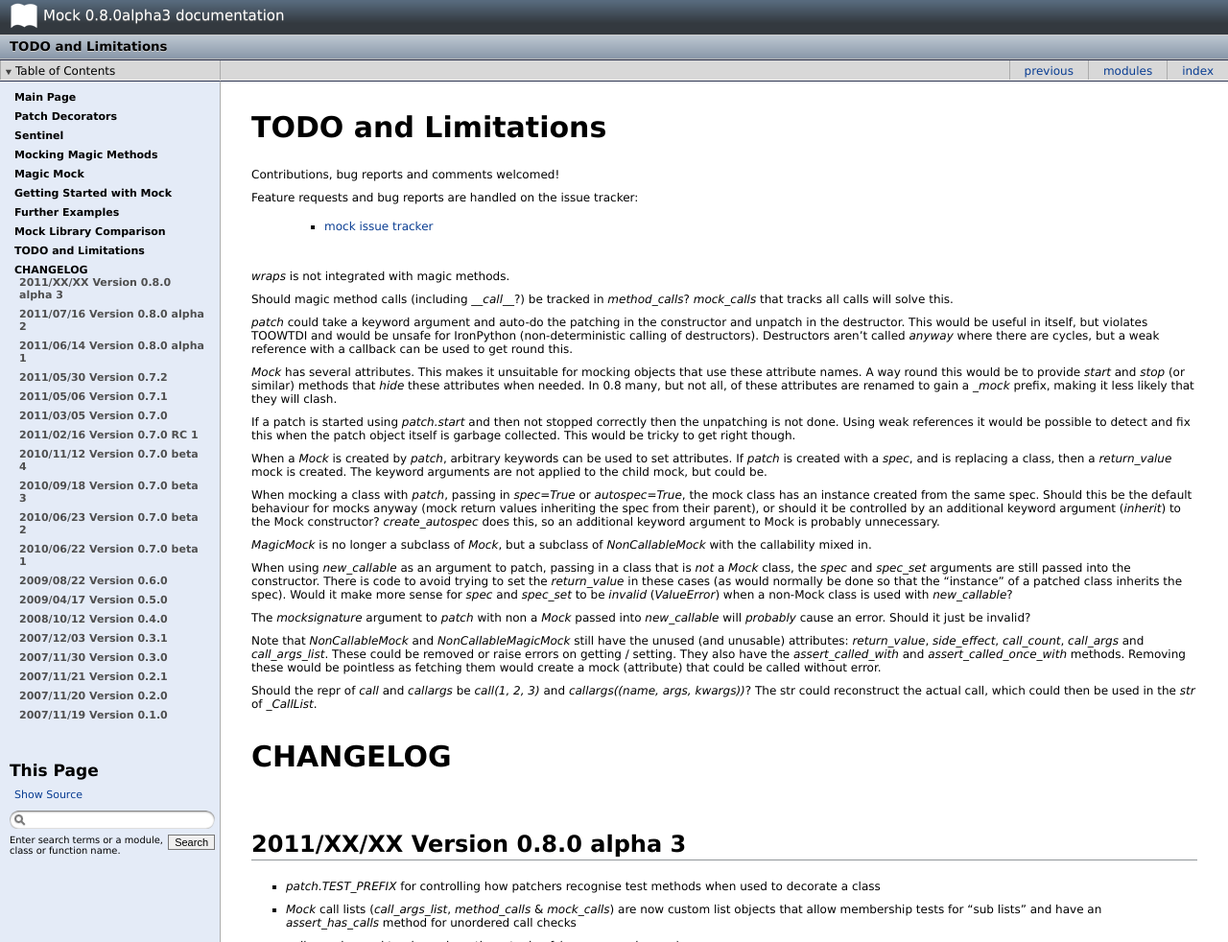
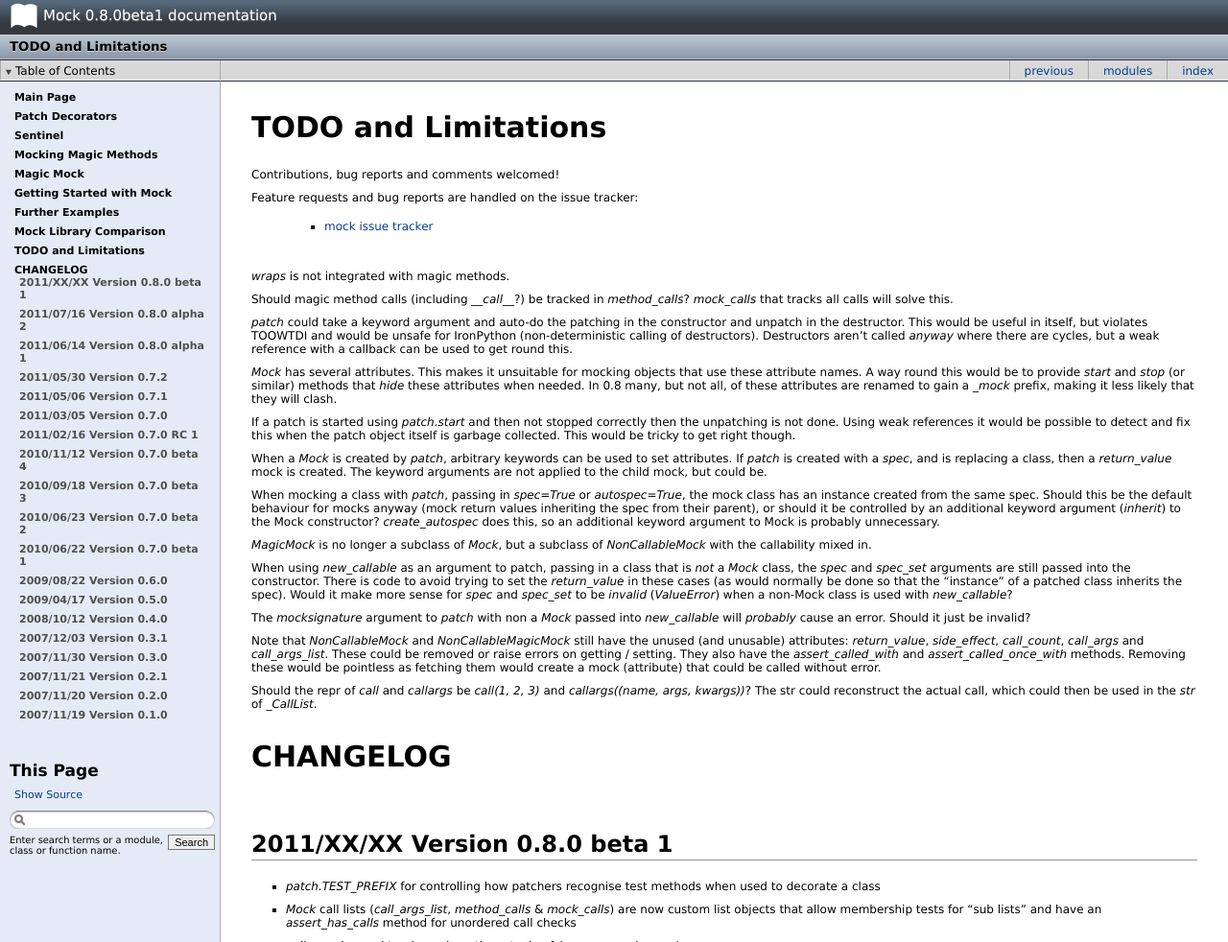
Before and after one commit to testing-cabal/mock, a Sphinx documentation site: the page built from docs/changelog.txt, in a window 1280 px wide. Shown: the top 982 px of the page at 96% size. Built offline with Sphinx 7.4.7, drawn with Linux system fonts in a browser that asks for light colours; pages that are not in the unit, such as notebooks, are missing from menus.

Commit message:
Version number bump for beta 1 release

```diff
--- a/docs/changelog.txt
+++ b/docs/changelog.txt
@@ -74,8 +74,8 @@ which could then be used in the `str` of `_CallList`.
 CHANGELOG
 =========
 
-2011/XX/XX Version 0.8.0 alpha 3
---------------------------------
+2011/XX/XX Version 0.8.0 beta 1
+-------------------------------
 
 * `patch.TEST_PREFIX` for controlling how patchers recognise test methods when
   used to decorate a class
--- a/mock.py
+++ b/mock.py
@@ -29,7 +29,7 @@ __all__ = (
 )
 
 
-__version__ = '0.8.0alpha3'
+__version__ = '0.8.0beta1'
 
 
 import pprint
```
